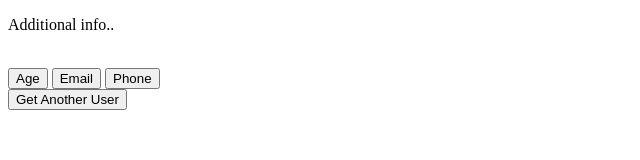
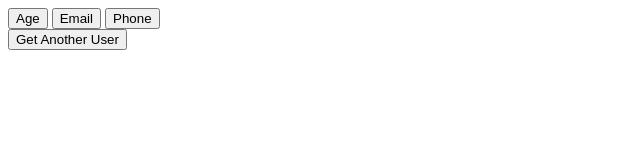
Before and after one commit to acciojob/random-user-js-Ajaykarki13, a website: page index.html in a window 1280 px wide. Shown: the whole page, without its empty margins (0-640 px from the left). Drawn offline with Linux system fonts and the light colour scheme; no server answers.

Commit message:
solution

```diff
--- a/index.html
+++ b/index.html
@@ -4,15 +4,14 @@
 
 <head>
 	<link rel="stylesheet" href="styles.css">
+	<title>Random user Js</title>
 </head>
 
 <body>
 
 <div class="default"></div>
 
-<p>Additional info..</p>
-
-<section class="info"></section><br>
+<section class="info"></section>
 
 	<button data-attr="age" id="one">Age</button>
 	<button data-attr="email" id="two">Email</button>
--- a/script.js
+++ b/script.js
@@ -17,7 +17,6 @@ fetch("https://randomuser.me/api/")
 <img src="${e.picture.large}">
 <h1>${e.name.title+" "+e.name.first+" "+e.name.last}</h1>
 `
-;
 info.innerHTML =
 `
 <p id ="a" style="display:none">${e.dob.age}</p>
@@ -30,7 +29,6 @@ btn2.addEventListener("click",()=>{document.querySelector("#b").style.display="b
 btn3.addEventListener("click",()=>{document.querySelector("#c").style.display="block";document.querySelector("#b").style.display="none"})
 
     })
-
 
 btn4.addEventListener("click",()=>{
   fetch("https://randomuser.me/api/")
@@ -46,7 +44,6 @@ btn4.addEventListener("click",()=>{
 <img src="${e.picture.large}">
 <h1>${e.name.title+" "+e.name.first+" "+e.name.last}</h1>
 `
-;
 info.innerHTML =
 `
 <p id ="a" style="display:none">${e.dob.age}</p>
```
